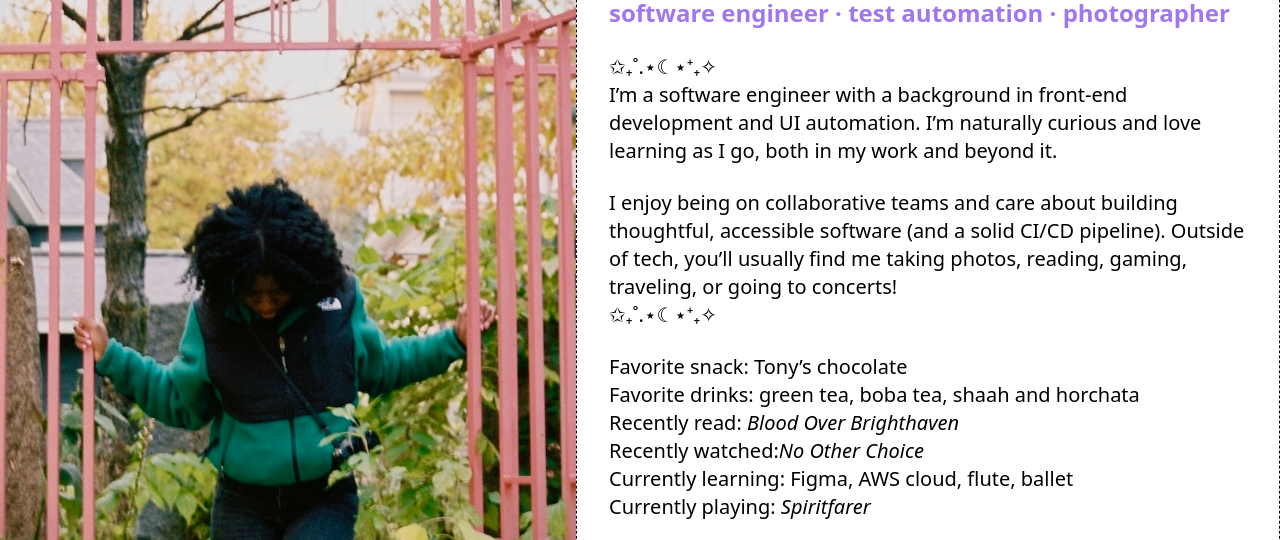
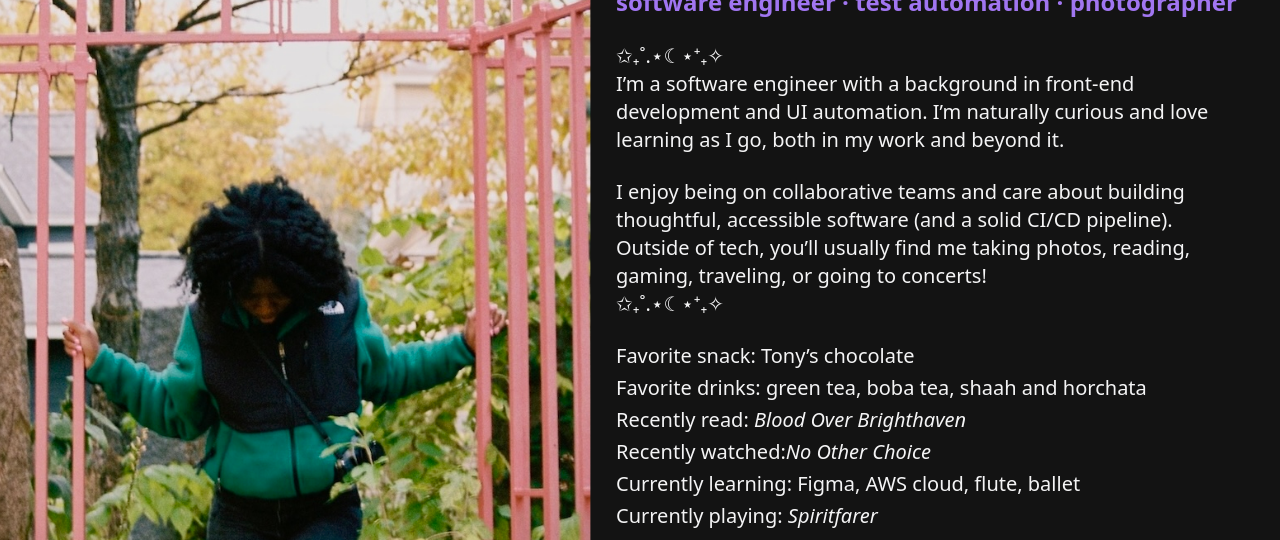
Before and after one commit to cillacodes/pg-portfolio-site, a website: page index.html in a window 1280 px wide. Shown: the part 176-716 px from the top of the page. Drawn offline with Linux system fonts and the light colour scheme.

Commit message:
finish cleaning up styling

```diff
--- a/index.html
+++ b/index.html
@@ -16,31 +16,31 @@
     <!-- <link rel="stylesheet" href="https://fonts.googleapis.com/css2?family=Overpass:ital,wght@0,100..900;1,100..900&family=Rubik:ital,wght@0,300..900;1,300..900&display=swap"> -->
   </head>
 
-  <body class="min-h-screen">
-    <div class="flex flex-col md:flex-row min-h-screen">
+  <body class="min-h-screen bg-dark-mode">
+    <div class="flex flex-col md:flex-row md:h-screen animate-[fadeUp_0.8s_ease-out_forwards] opacity-0">
       <!-- Left side image -->
-      <section class="md:w-[45%] w-full">
+      <section class="md:w-[45%] w-full md:h-full">
         <img
           src="images/pg-portrait.jpeg"
           alt="A portrait of Priscilla in a garden"
-          class="w-full h-full object-cover object-center"
+          class="w-full h-full object-cover object-center scale-105"
         />
       </section>
 
       <!-- Right side content -->
-      <section class="md:w-[55%] w-full flex flex-col gap-6 justify-center border border-dashed p-8">
+      <section class="md:w-[55%] w-full flex flex-col gap-6 justify-center lg:px-10 p-8 ">
         <div class="max-w-2xl font-black font-[var(--font-heading)]">
-          <h3 class="text-gray text-3xl">Hello,</h3>
+          <p class="text-gray md:text-2xl text-xl tracking-wide">Hello,</p>
           <h1
-            class="text-6xl text-purple"
+            class="md:text-6xl text-5xl text-purple tracking-tight"
           >
             I'm Priscilla
           </h1>
         </div>
-        <div class="font-[var(--font-heading)] text-purple text-2xl font-bold">
+        <div class="font-[var(--font-heading)] text-purple md:text-2xl text-l font-bold">
           <p>software engineer · test automation · photographer</p>
         </div>
-        <div class="font-[var(--font-body)] text-xl">
+        <div class="font-[var(--font-body)] md:text-xl text-l text-white">
           <span>✩₊˚.⋆☾⋆⁺₊✧</span>
           <p class="mb-6">
             I’m a software engineer with a background in front-end development
@@ -57,8 +57,8 @@
           </p>
         </div>
 
-        <div class="font-[var(--font-body)] text-xl">
-          <ul class="list-none">
+        <div class="font-[var(--font-body)] md:text-xl text-l text-white">
+          <ul class="list-none space-y-1">
             <li><span class="font-medium">Favorite snack:</span> Tony’s chocolate</li>
             <li><span class="font-medium">Favorite drinks:</span> green tea, boba tea, shaah and horchata</li>
             <li><span class="font-medium">Recently read:</span><i> Blood Over Brighthaven</i></li>
@@ -68,17 +68,17 @@
           </ul>
         </div>
 
-        <div class="text-purple flex justify-between border border-dashed">
+        <div class="text-purple flex justify-between">
           <a href="mailto:priscillayg23@gmail.com" class="hover:text-gray">
             <i class="fa-solid fa-envelope fa-2xl"></i>
           </a>
           <a href="https://www.linkedin.com/in/priscillagyamfi/" target="_blank" class="hover:text-gray">
             <i class="fa-brands fa-linkedin fa-2xl"></i>
           </a>
-          <a href="https://github.com/cillacodes" class="hover:text-gray">
+          <a href="https://github.com/cillacodes" target="_blank" class="hover:text-gray">
             <i class="fa-brands fa-github fa-2xl"></i>
           </a>
-          <a href="https://unsplash.com/@priscillag" class="hover:text-gray">
+          <a href="https://unsplash.com/@priscillag" target="_blank" class="hover:text-gray">
             <i class="fa-brands fa-unsplash fa-2xl"></i>
           </a>
 
--- a/styles/input.css
+++ b/styles/input.css
@@ -9,7 +9,18 @@
     --font-body: "Overpass", sans-serif;
     --color-purple: #A176F1;
     --color-gray: #9f9fa8;
-    --color-light-mode: #F4F4F5;
-    --color-body: #0A0A0A;
+    --color-white: #F4F4F5;
+    /* --color-body: #0A0A0A; */
     --color-dark-mode: #131313;
 }
+
+@keyframes fadeUp {
+  from {
+    opacity: 0;
+    transform: translateY(16px);
+  }
+  to {
+    opacity: 1;
+    transform: translateY(0);
+  }
+}
```
Also changed, not shown: design/figma-desktop-light-mode.png, design/figma-desktop.png, design/figma-mobile.png, styles/output.css.
